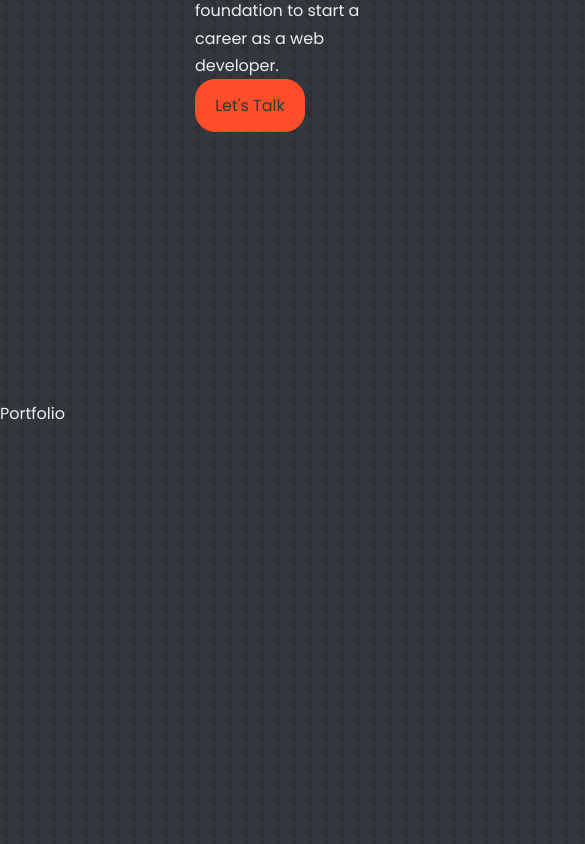
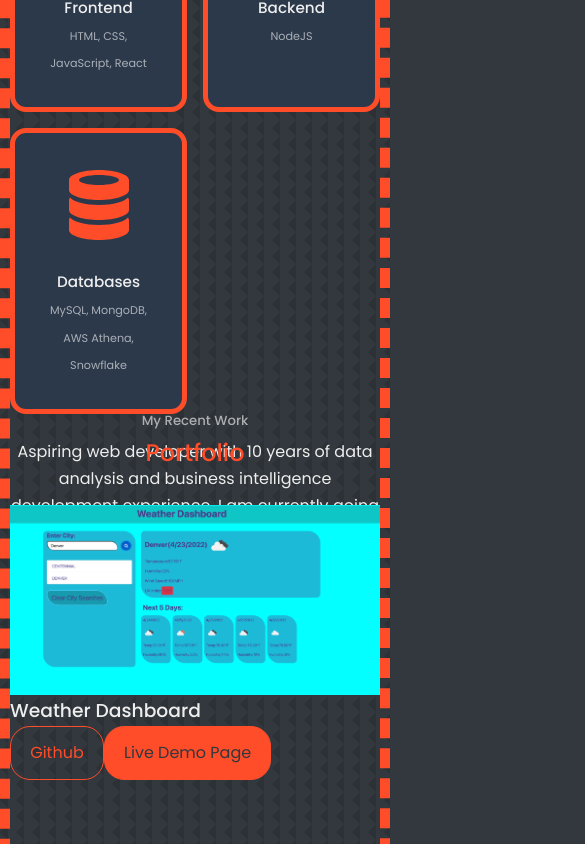
Before and after one commit to JesusRodriguezDev/portfolio_react_version, a React (Create React App) app: page / in a window 390 px wide. Shown: the part 1480-2324 px from the top of the page, 585 px wide, since content can reach past the window. Built offline with nearby package versions, Linux system fonts and the light colour scheme.

Commit message:
updated portfolio component and added ProjectCard component

```diff
--- a/src/components/about/about.css
+++ b/src/components/about/about.css
@@ -36,8 +36,66 @@
 
 .about__card {
   background: var(--color-bg-variant);
-  border: 1px solid transparent;
+  border: 5px solid var(--color-primary);
   border-radius: 1rem;
   padding: 2rem;
   text-align: center;
+  transition: var(--transition);
 }
+
+.about__card:hover {
+  background: transparent;
+  border-color: var(--color-bg-variant);
+}
+
+.about__icon {
+  color: var(--color-primary);
+  font-size: 5rem;
+  margin-bottom: 1rem;
+}
+
+.about__card h5 {
+  font-size: 0.95rem;
+}
+.about__card small {
+  font-size: 0.7rem;
+  color: var(--color-light);
+}
+
+.about__content p {
+  margin: 2rem 0 2.6rem;
+}
+
+/* __________________Media Queries______________________ */
+
+/* medium screens */
+@media screen and (max-width: 1024px) {
+  .about__container {
+    grid-template-columns: 1fr;
+    gap: 0;
+  }
+
+  .about__content p {
+    margin: 1rem 0 1rem;
+  }
+}
+
+/* small screens */
+@media screen and (max-width: 600px) {
+  .about__me {
+    width: 65%;
+    margin: 0 auto 3rem;
+  }
+  .about__cards {
+    grid-template-columns: 1fr 1fr;
+    gap: 1rem;
+  }
+
+  .about__content {
+    text-align: center;
+  }
+
+  .about__content p {
+    margin: 1.5rem 0;
+  }
+}
--- a/src/components/about/about.jsx
+++ b/src/components/about/about.jsx
@@ -22,20 +22,20 @@ const About = () => {
           <div className="about__cards">
             <article className="about__card">
               <BsFileEarmarkCodeFill className="about__icon" />
-              <h5>Front End</h5>
+              <h5>Frontend</h5>
               <small>HTML, CSS, JavaScript, React</small>
             </article>
 
             <article className="about__card">
               <AiFillCode className="about__icon" />
-              <h5>Back End</h5>
+              <h5>Backend</h5>
               <small>NodeJS</small>
             </article>
 
             <article className="about__card">
               <GoDatabase className="about__icon" />
               <h5>Databases</h5>
-              <small>MySQL, MongoDB</small>
+              <small>MySQL, MongoDB, AWS Athena, Snowflake</small>
             </article>
           </div>
           <p>
--- /dev/null
+++ b/src/components/portfolio/ProjectCard.jsx
@@ -0,0 +1,22 @@
+import React from "react";
+
+function ProjectCard(props) {
+  return (
+    <div className="container container__portfolio">
+      <article className="portfolio__item">
+        <div className="portfolio__item-image">
+          <img src={props.image} alt={props.alt} />
+        </div>
+        <h3>{props.named}</h3>
+        <a href={props.link1} className="btn" target="_blank">
+          Github
+        </a>
+        <a href={props.link2} className="btn btn-primary" target="_blank">
+          Live Demo Page
+        </a>
+      </article>
+    </div>
+  );
+}
+
+export default ProjectCard;
--- a/src/components/portfolio/portfolio.jsx
+++ b/src/components/portfolio/portfolio.jsx
@@ -1,8 +1,35 @@
 import React from "react";
 import "./portfolio.css";
+import ProjectCard from "./ProjectCard";
+import IMG1 from "../../assets/weather_app_screenshot.png";
 
 const Portfolio = () => {
-  return <section id="portfolio">Portfolio</section>;
+  const projects = [
+    {
+      id: "p1",
+      alt: "weather dashboard",
+      named: "Weather Dashboard",
+      link1: "https://github.com/JesusRodriguezDev/Weather-Dashboard",
+      link2: "https://jesusrodriguezdev.github.io/Weather-Dashboard/",
+    },
+  ];
+
+  return (
+    <section id="portfolio">
+      <h5>My Recent Work</h5>
+      <h2>Portfolio</h2>
+
+      <div className="container container__portfolio">
+        <ProjectCard
+          image={IMG1}
+          alt={projects[0].alt}
+          named={projects[0].named}
+          link1={projects[0].link1}
+          link2={projects[0].link2}
+        ></ProjectCard>
+      </div>
+    </section>
+  );
 };
 
 export default Portfolio;
--- a/src/index.css
+++ b/src/index.css
@@ -39,6 +39,8 @@ body {
   color: var(--color-white);
   line-height: 1.7;
   background-image: url(../src/assets/bg-texture.png);
+  border: 10px dashed var(--color-primary);
+  border-radius: 20px;
 }
 
 /* General Styles */
```
Also changed, not shown: src/assets/weather_app_screenshot.png (renamed from src/assets/weather app screenshot.png).
